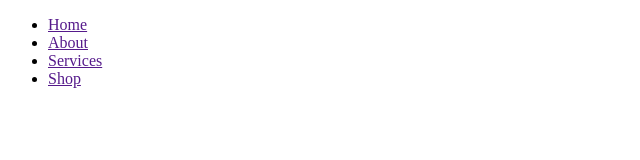
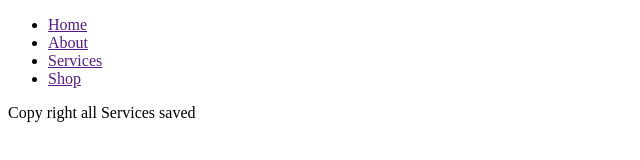
Before and after one commit to Saidakbardev/learngithub, a plain HTML site: page index.html in a window 1280 px wide. Shown: the whole page, without its empty margins (0-640 px from the left). Drawn offline with Linux system fonts and the light colour scheme.

Commit message:
footer qoshildi

```diff
--- a/index.html
+++ b/index.html
@@ -23,6 +23,10 @@
         </nav>
     </header>
 
+    <footer>
+        <p>Copy right all Services saved</p>
+    </footer>
+
 </body>
 
 </html>
```
